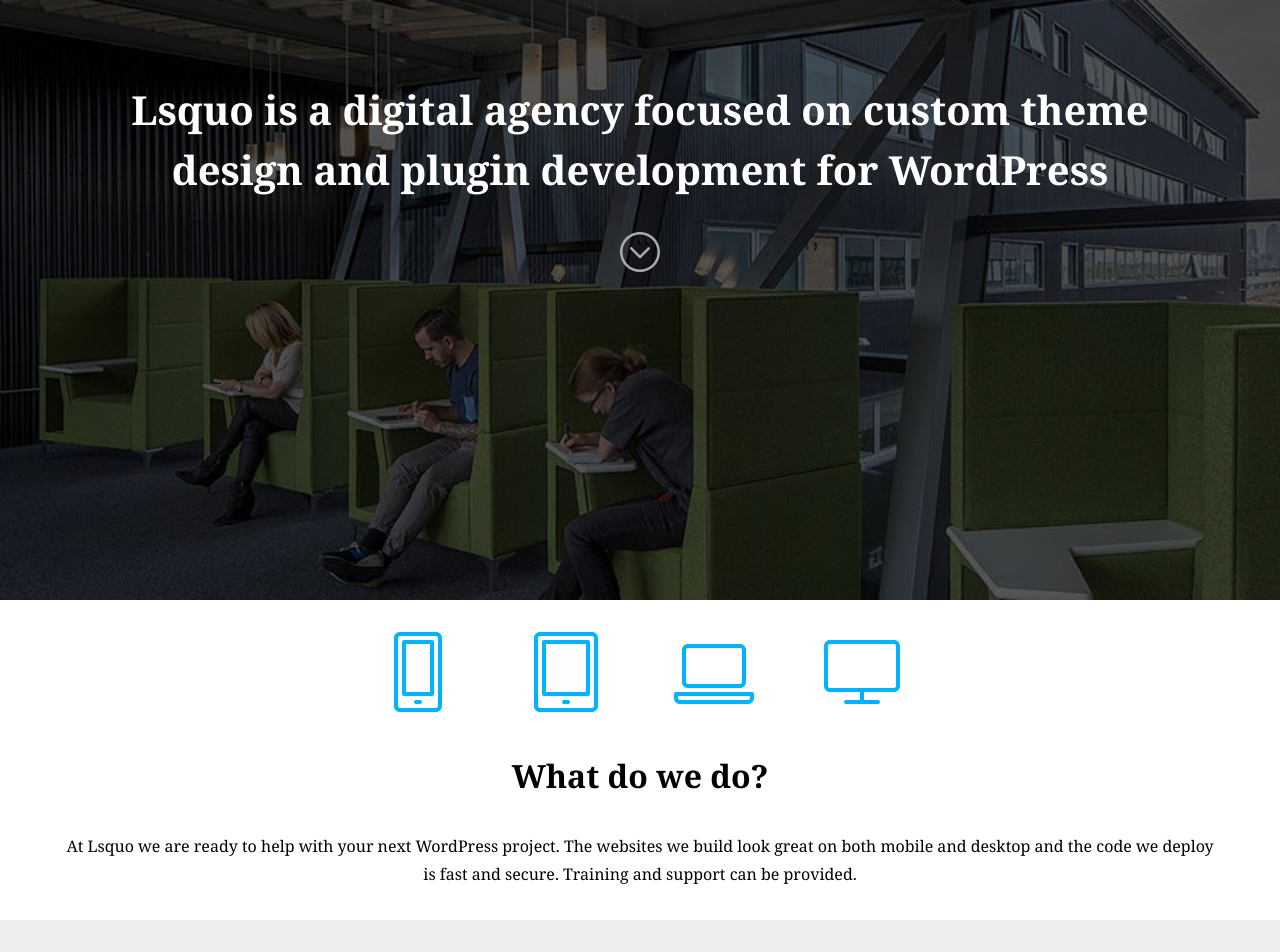
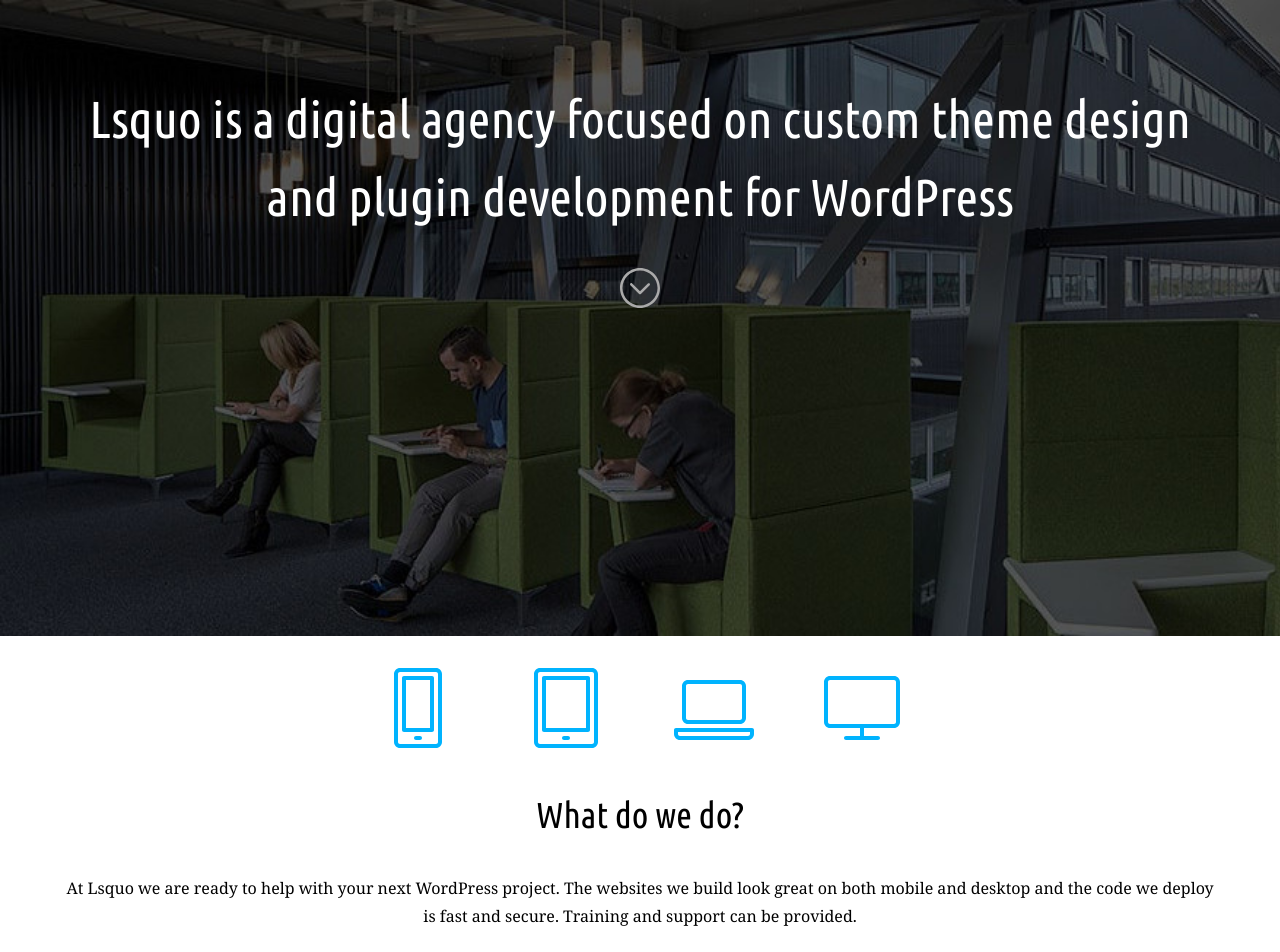
Before and after one commit to lsquo/lsquo.github.io, a Jekyll site: the page built from index.html, in a window 1280 px wide. Shown: the top 952 px of the page. Built offline with Jekyll 4.4.1, drawn with Linux system fonts in a browser that asks for light colours.

Commit message:
Fix headings

```diff
--- a/_includes/head.html
+++ b/_includes/head.html
@@ -5,7 +5,7 @@
 	<meta name="description" content="{{ page.description }}">
   <link rel="preconnect" href="https://fonts.googleapis.com">
   <link rel="preconnect" href="https://fonts.gstatic.com" crossorigin>
-  <link href="https://fonts.googleapis.com/css2?family=Noto+Serif:ital,wght@0,400;0,700;1,400&display=block" rel="stylesheet">
+  <link href="https://fonts.googleapis.com/css2?family=Noto+Serif:ital,wght@0,400;0,700;1,400;1,700&family=Ubuntu+Condensed&display=block" rel="stylesheet">
 	<link rel="canonical" href="{{ site.url }}{{ page.url }}">
 	<link rel="shortcut icon" href="/favicon.ico">
 	<link rel="stylesheet" href="/assets/css/styles.css">
--- a/_sass/_main.scss
+++ b/_sass/_main.scss
@@ -7,13 +7,17 @@
 }
 h1 {
   color: #ffffff;
-  font-size: 2.5rem;
+  font-family: 'Ubuntu Condensed', sans-serif;
+  font-size: 3.25rem;
+  font-weight: 400;
   line-height: 1.5;
   margin-left: 5%;
   margin-right: 5%;
 }
 h2 {
-  font-size: 2rem;
+  font-family: 'Ubuntu Condensed', sans-serif;
+  font-size: 2.25rem;
+  font-weight: 400;
   line-height: 1.5;
   margin-left: 5%;
   margin-right: 5%;
```
